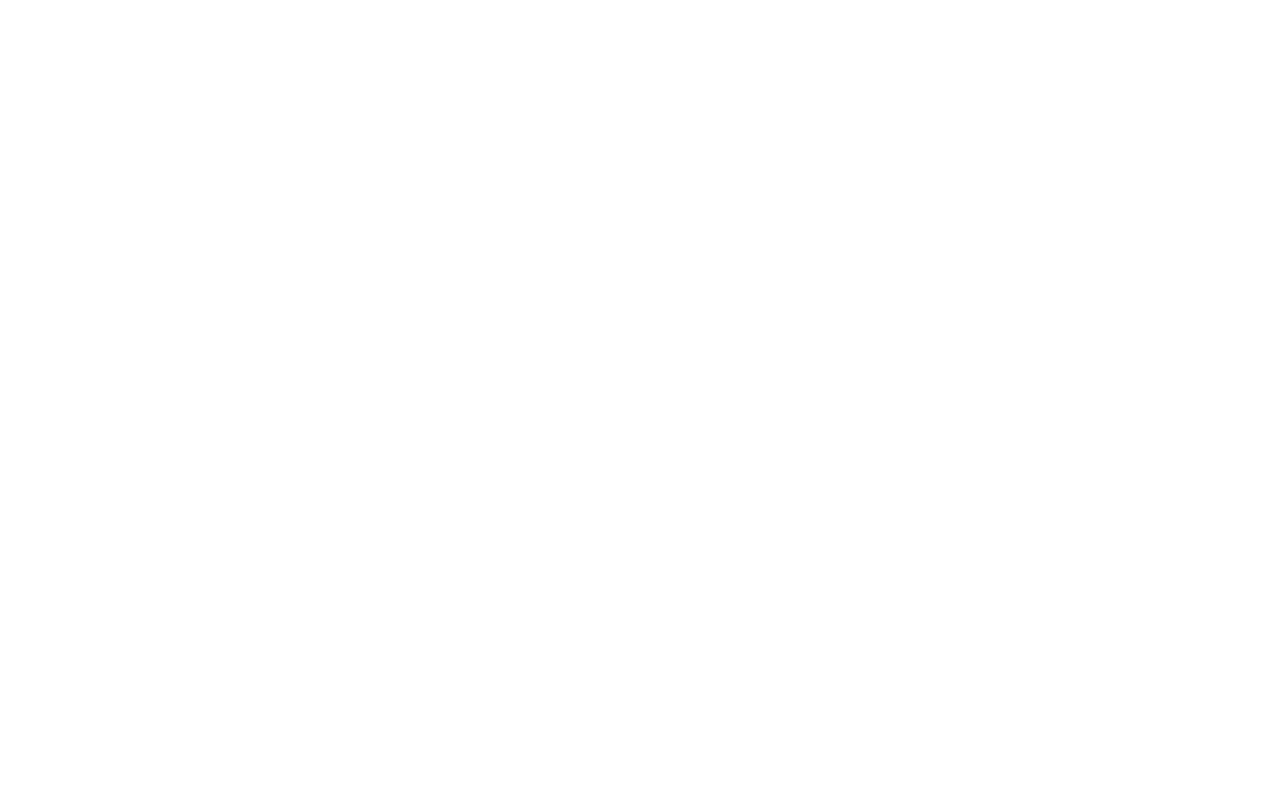
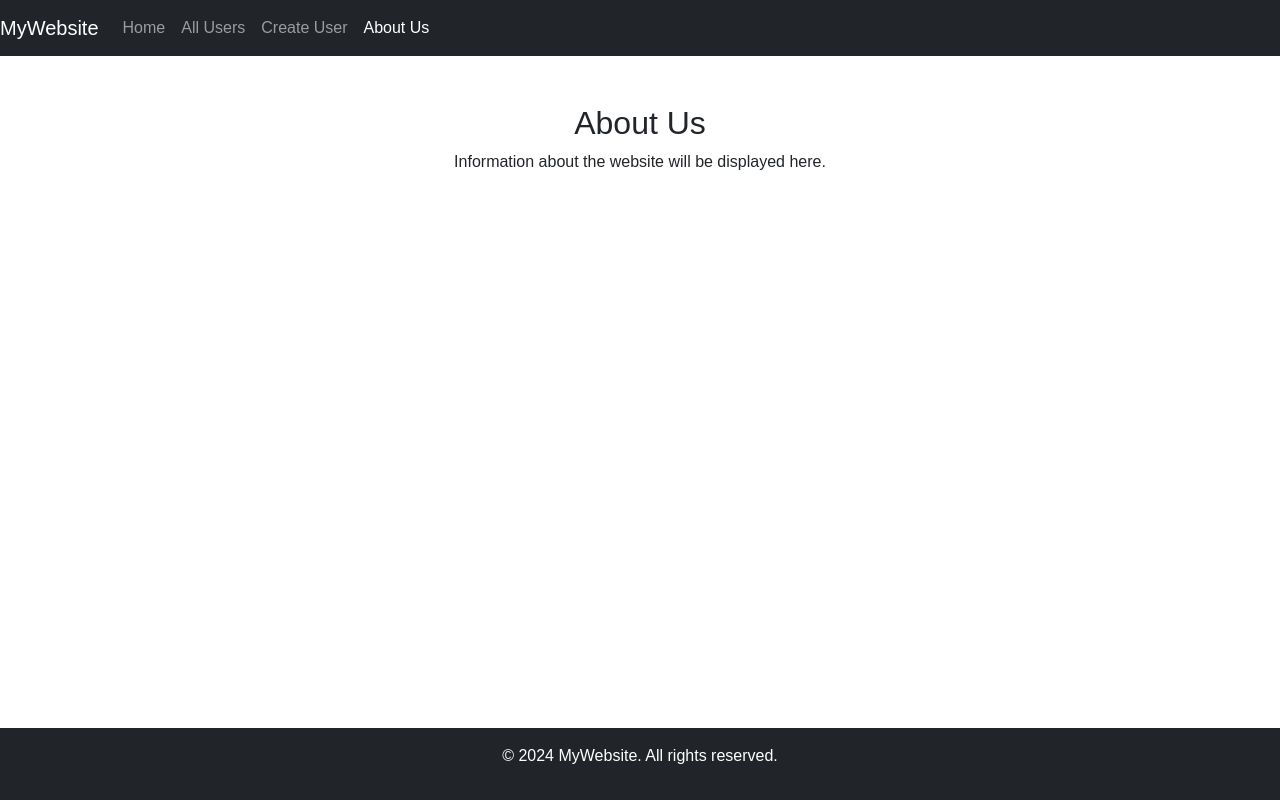
Before and after one commit to pratikgore19/NodeJsBackendAPI, a React (Create React App) app in the folder client-sample/: page /about-us in a window 1280 px wide. Before the commit this address had no page. Built offline with nearby package versions, Linux system fonts and the light colour scheme.

Commit message:
added homepage and routing functionality

```diff
--- a/client-sample/package.json
+++ b/client-sample/package.json
@@ -9,6 +9,7 @@
     "axios": "^1.6.8",
     "react": "^18.3.1",
     "react-dom": "^18.3.1",
+    "react-router-bootstrap": "^0.26.2",
     "react-router-dom": "^6.23.1",
     "react-scripts": "5.0.1",
     "web-vitals": "^2.1.4"
--- /dev/null
+++ b/client-sample/src/App.css
@@ -0,0 +1,12 @@
+.App {
+    text-align: center;
+    font-family: Arial, sans-serif;
+    display: flex;
+    flex-direction: column;
+    min-height: 100vh;
+}
+
+.content {
+    flex: 1;
+    padding: 2rem;
+}
--- a/client-sample/src/App.js
+++ b/client-sample/src/App.js
@@ -1,15 +1,29 @@
+import { BrowserRouter, Routes, Route } from 'react-router-dom'
+
+import AboutUs from './components/AboutUs';
 import CreateUser from './components/CreateUser';
+import Footer from './components/Footer';
+import Home from './components/Home';
+import MenuBar from './components/MenuBar';
 import UsersList from './components/UsersList'
-import { BrowserRouter, Routes, Route } from 'react-router-dom'
+import './App.css'
 
 function App() {
   return (
     <BrowserRouter>
-      <Routes>
-        <Route path="/" element={<UsersList />} />
-        <Route path="/create" element={<CreateUser />} />
-      </Routes>
-    </BrowserRouter>
+      <div className='App'>
+        <MenuBar />
+        <div className='content'>
+          <Routes>
+            <Route path="/" element={<Home />} />
+            <Route path="/all-users" element={<UsersList />} />
+            <Route path="/create-user" element={<CreateUser />} />
+            <Route path="/about-us" element={<AboutUs />} />
+          </Routes>
+        </div>
+        <Footer />
+      </div>
+    </BrowserRouter >
   );
 }
 
--- a/client-sample/src/Global.css
+++ b/client-sample/src/Global.css
@@ -17,3 +17,13 @@ code {
   font-size: 18px;
   text-align: center;
 }
+
+.footer {
+  background-color: #333;
+  color: #fff;
+  padding: 1rem;
+  position: fixed;
+  width: 100%;
+  bottom: 0;
+  text-align: center;
+}
--- /dev/null
+++ b/client-sample/src/components/AboutUs.jsx
@@ -0,0 +1,13 @@
+import React from 'react'
+import { Container } from 'react-bootstrap';
+
+const AboutUs = () => {
+  return (
+    <Container fluid>
+      <h2>About Us</h2>
+      <p>Information about the website will be displayed here.</p>
+    </Container>
+  )
+}
+
+export default AboutUs
--- /dev/null
+++ b/client-sample/src/components/Footer.jsx
@@ -0,0 +1,14 @@
+import React from 'react'
+import { Container } from 'react-bootstrap';
+
+const Footer = () => {
+  return (
+    <footer className="footer bg-dark text-white py-3">
+      <Container>
+        <p>&copy; 2024 MyWebsite. All rights reserved.</p>
+      </Container>
+    </footer>
+  )
+}
+
+export default Footer
--- /dev/null
+++ b/client-sample/src/components/Home.jsx
@@ -0,0 +1,82 @@
+import React from 'react'
+import { Container, Button, Row, Col, Card } from 'react-bootstrap';
+
+import '../styles/Home.css'
+
+const Home = () => {
+  return (
+    <div>
+    <div className="hero-section">
+      <Container>
+        <h1>Welcome to MyWebsite</h1>
+        <p>Your one-stop solution for managing users.</p>
+        <Button variant="primary" size="lg">Get Started</Button>
+      </Container>
+    </div>
+
+    <Container className="features-section">
+      <h2 className="section-title">Features</h2>
+      <Row>
+        <Col md={4}>
+          <Card className="feature-card">
+            <Card.Body>
+              <Card.Title>Feature One</Card.Title>
+              <Card.Text>
+                Description of the first feature. It offers great benefits and amazing functionalities.
+              </Card.Text>
+            </Card.Body>
+          </Card>
+        </Col>
+        <Col md={4}>
+          <Card className="feature-card">
+            <Card.Body>
+              <Card.Title>Feature Two</Card.Title>
+              <Card.Text>
+                Description of the second feature. It enhances productivity and user satisfaction.
+              </Card.Text>
+            </Card.Body>
+          </Card>
+        </Col>
+        <Col md={4}>
+          <Card className="feature-card">
+            <Card.Body>
+              <Card.Title>Feature Three</Card.Title>
+              <Card.Text>
+                Description of the third feature. It ensures security and ease of use.
+              </Card.Text>
+            </Card.Body>
+          </Card>
+        </Col>
+      </Row>
+    </Container>
+
+    <Container className="testimonials-section">
+      <h2 className="section-title">Testimonials</h2>
+      <Row>
+        <Col md={6}>
+          <Card className="testimonial-card">
+            <Card.Body>
+              <Card.Text>
+                "This website has transformed the way we manage our users. It's incredibly easy to use and very efficient."
+              </Card.Text>
+              <footer className="blockquote-footer">Jane Doe</footer>
+            </Card.Body>
+          </Card>
+        </Col>
+        <Col md={6}>
+          <Card className="testimonial-card">
+            <Card.Body>
+              <Card.Text>
+                "A must-have tool for any organization. The features are fantastic and the support is top-notch."
+              </Card.Text>
+              <footer className="blockquote-footer">John Smith</footer>
+            </Card.Body>
+          </Card>
+        </Col>
+      </Row>
+    </Container>
+  </div>
+  )
+}
+
+export default Home
--- /dev/null
+++ b/client-sample/src/components/MenuBar.jsx
@@ -0,0 +1,30 @@
+import React from 'react'
+import { Navbar, Nav } from 'react-bootstrap';
+import { LinkContainer } from 'react-router-bootstrap';
+
+const MenuBar = () => {
+    return (
+        <Navbar className='mb-3' bg="dark" variant="dark" expand="lg">
+            <Navbar.Brand href="/">MyWebsite</Navbar.Brand>
+            <Navbar.Toggle aria-controls="basic-navbar-nav" />
+            <Navbar.Collapse id="basic-navbar-nav">
+                <Nav className="ml-auto">
+                    <LinkContainer to="/">
+                        <Nav.Link>Home</Nav.Link>
+                    </LinkContainer>
+                    <LinkContainer to="/all-users">
+                        <Nav.Link>All Users</Nav.Link>
+                    </LinkContainer>
+                    <LinkContainer to="/create-user">
+                        <Nav.Link>Create User</Nav.Link>
+                    </LinkContainer>
+                    <LinkContainer to="/about-us">
+                        <Nav.Link>About Us</Nav.Link>
+                    </LinkContainer>
+                </Nav>
+            </Navbar.Collapse>
+        </Navbar>
+    )
+}
+
+export default MenuBar
--- a/client-sample/src/components/UsersList.jsx
+++ b/client-sample/src/components/UsersList.jsx
@@ -4,7 +4,7 @@ import axios from 'axios'
 import { useEffect } from 'react';
 import { Container, Row } from 'react-bootstrap'
 import UserCard from './UserCard';
-import Loader from './Loader';
+import Loader from '../helper/Loader';
 
 const UsersList = () => {
     const getAllUsersUrl = 'http://localhost:4000/v1/user/all';
@@ -44,7 +44,7 @@ const UsersList = () => {
     }
     return (
         <>
-            <Container className='mt-5 mb-5' fluid>
+            <Container className='mb-5' fluid>
                 <h3 className='text-center'>Users</h3>
                 <Row className='flex-wrap mt-4'>{renderUser}</Row>
             </Container>
--- /dev/null
+++ b/client-sample/src/styles/Home.css
@@ -0,0 +1,31 @@
+.hero-section {
+    background: url('https://source.unsplash.com/random/1920x1080') no-repeat center center;
+    background-size: cover;
+    color: white;
+    text-align: center;
+    padding: 5rem 0;
+  }
+
+  .hero-section h1 {
+    font-size: 3rem;
+    margin-bottom: 1rem;
+  }
+
+  .hero-section p {
+    font-size: 1.5rem;
+    margin-bottom: 2rem;
+  }
+
+  .features-section, .testimonials-section {
+    padding: 3rem 0;
+    text-align: center;
+  }
+
+  .section-title {
+    font-size: 2.5rem;
+    margin-bottom: 2rem;
+  }
+
+  .feature-card, .testimonial-card {
+    margin-bottom: 2rem;
+  }
```
Also changed, not shown: client-sample/src/helper/Loader.jsx (renamed from client-sample/src/components/Loader.jsx), 1 other file (tests, documents, lock files or other folders).
